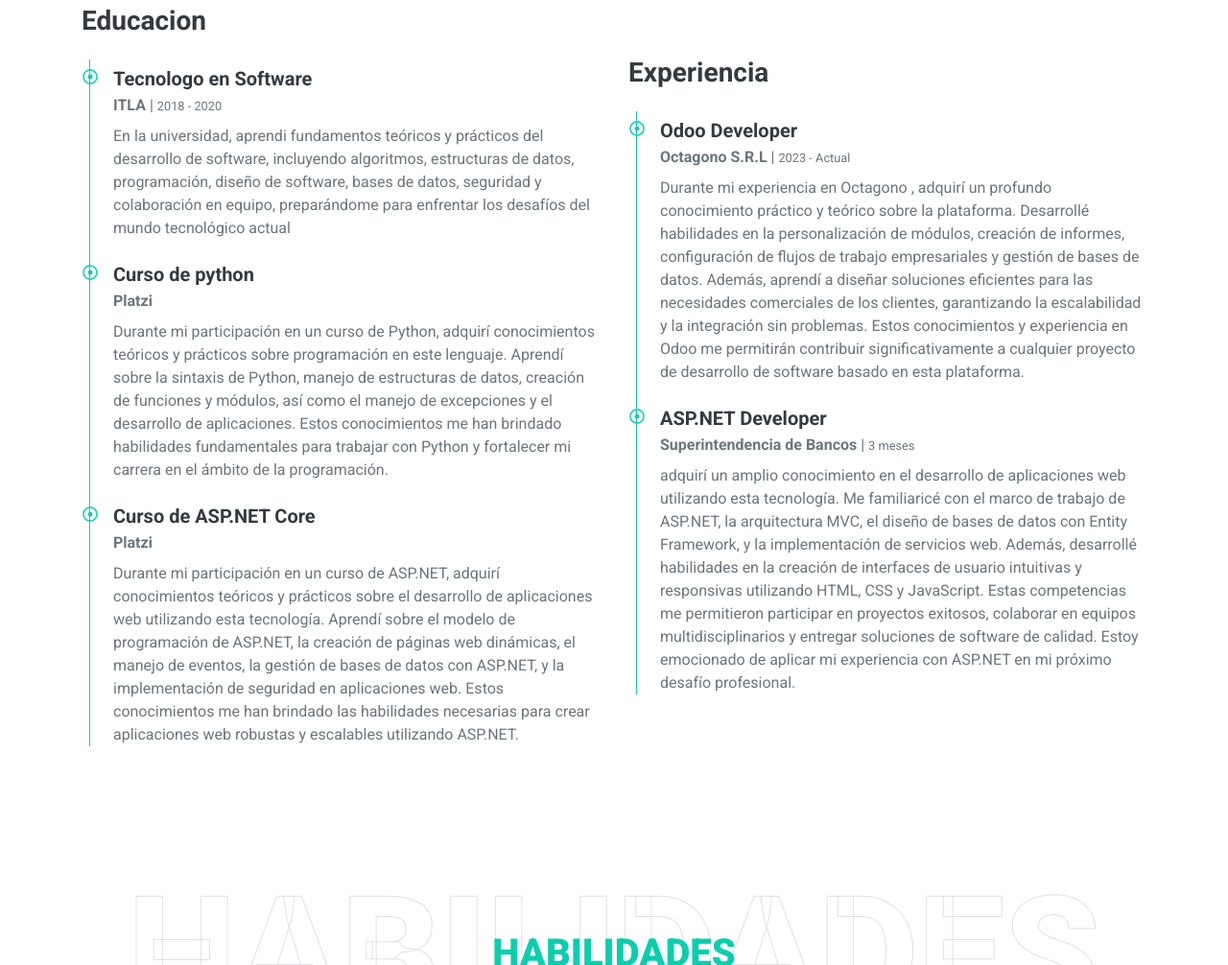
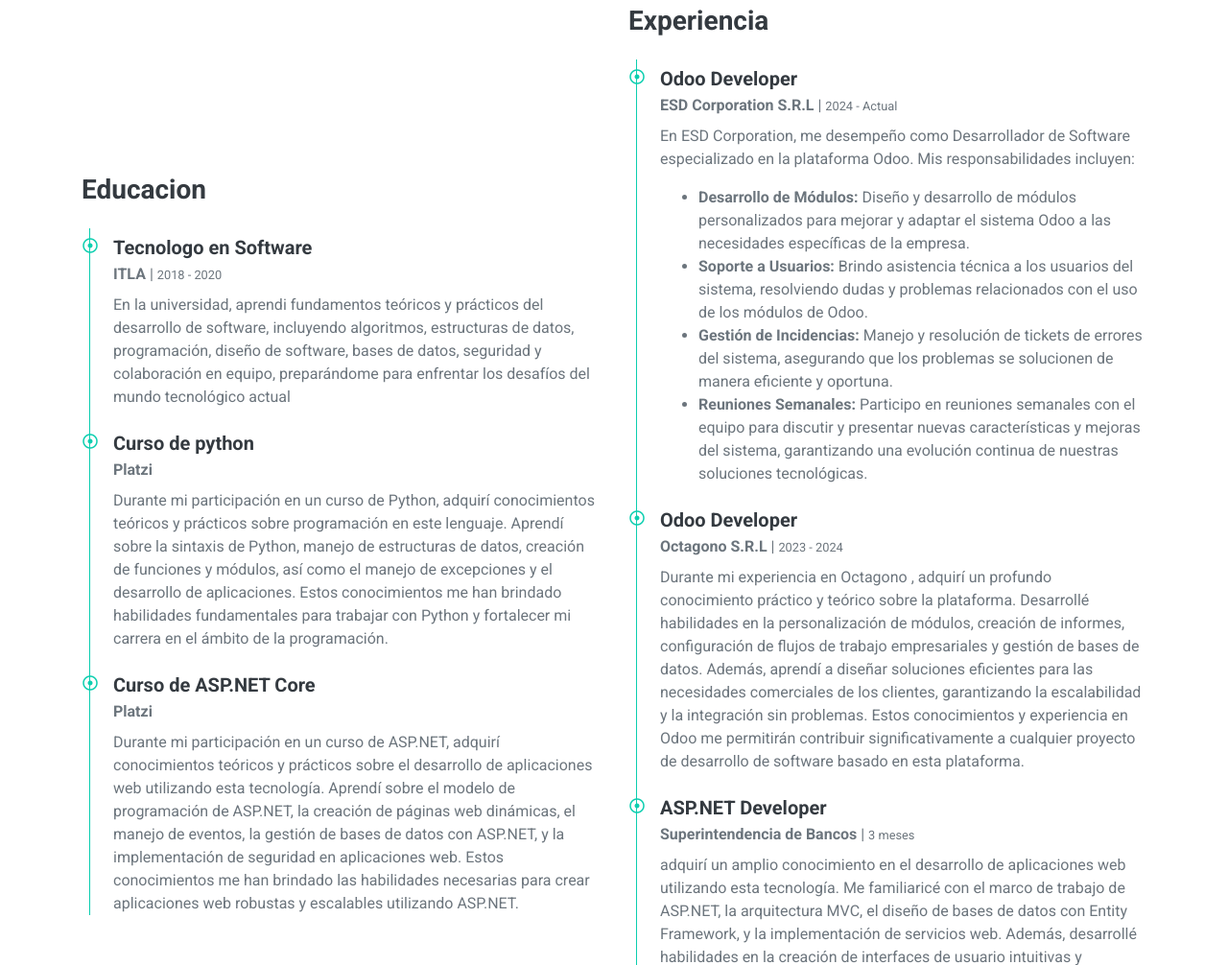
Before and after one commit to Peterdavid02/Peterdavid02.github.io, a plain HTML site: page index.html in a window 1280 px wide. Shown: the part 1902-2908 px from the top of the page at 96% size. Drawn offline with nearby package versions, Linux system fonts and the light colour scheme.

Commit message:
Update index.html

```diff
--- a/index.html
+++ b/index.html
@@ -177,7 +177,22 @@
                             <i class="far fa-dot-circle text-primary position-absolute"
                                 style="top: 2px; left: -32px;"></i>
                             <h5 class="font-weight-bold mb-1">Odoo Developer</h5>
-                            <p class="mb-2"><strong>Octagono S.R.L</strong> | <small>2023 - Actual</small></p>
+                            <p class="mb-2"><strong>ESD Corporation S.R.L</strong> | <small>2024 - Actual</small></p>
+                            <p>En ESD Corporation, me desempeño como Desarrollador de Software especializado en la plataforma Odoo. Mis responsabilidades incluyen:</p>
+
+                            <ul>
+                                <li><strong>Desarrollo de Módulos:</strong> Diseño y desarrollo de módulos personalizados para mejorar y adaptar el sistema Odoo a las necesidades específicas de la empresa.</li>
+                                <li><strong>Soporte a Usuarios:</strong> Brindo asistencia técnica a los usuarios del sistema, resolviendo dudas y problemas relacionados con el uso de los módulos de Odoo.</li>
+                                <li><strong>Gestión de Incidencias:</strong> Manejo y resolución de tickets de errores del sistema, asegurando que los problemas se solucionen de manera eficiente y oportuna.</li>
+                                <li><strong>Reuniones Semanales:</strong> Participo en reuniones semanales con el equipo para discutir y presentar nuevas características y mejoras del sistema, garantizando una evolución continua de nuestras soluciones tecnológicas.</li>
+                            </ul>
+
+                        </div>
+                        <div class="position-relative mb-4">
+                            <i class="far fa-dot-circle text-primary position-absolute"
+                                style="top: 2px; left: -32px;"></i>
+                            <h5 class="font-weight-bold mb-1">Odoo Developer</h5>
+                            <p class="mb-2"><strong>Octagono S.R.L</strong> | <small>2023 - 2024</small></p>
                             <p>Durante mi experiencia en Octagono , adquirí un profundo conocimiento práctico y teórico
                                 sobre la plataforma. Desarrollé habilidades en la personalización de módulos, creación
                                 de informes, configuración de flujos de trabajo empresariales y gestión de bases de
```
